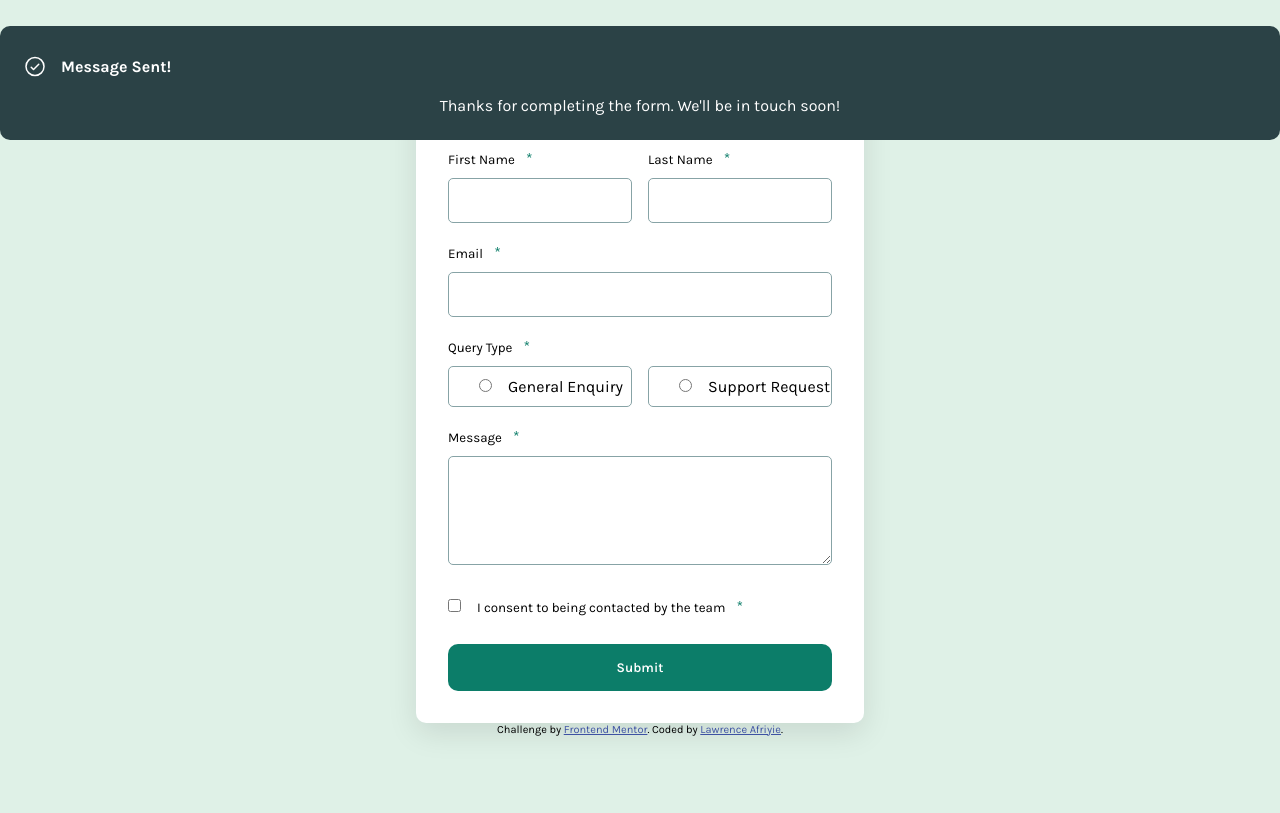
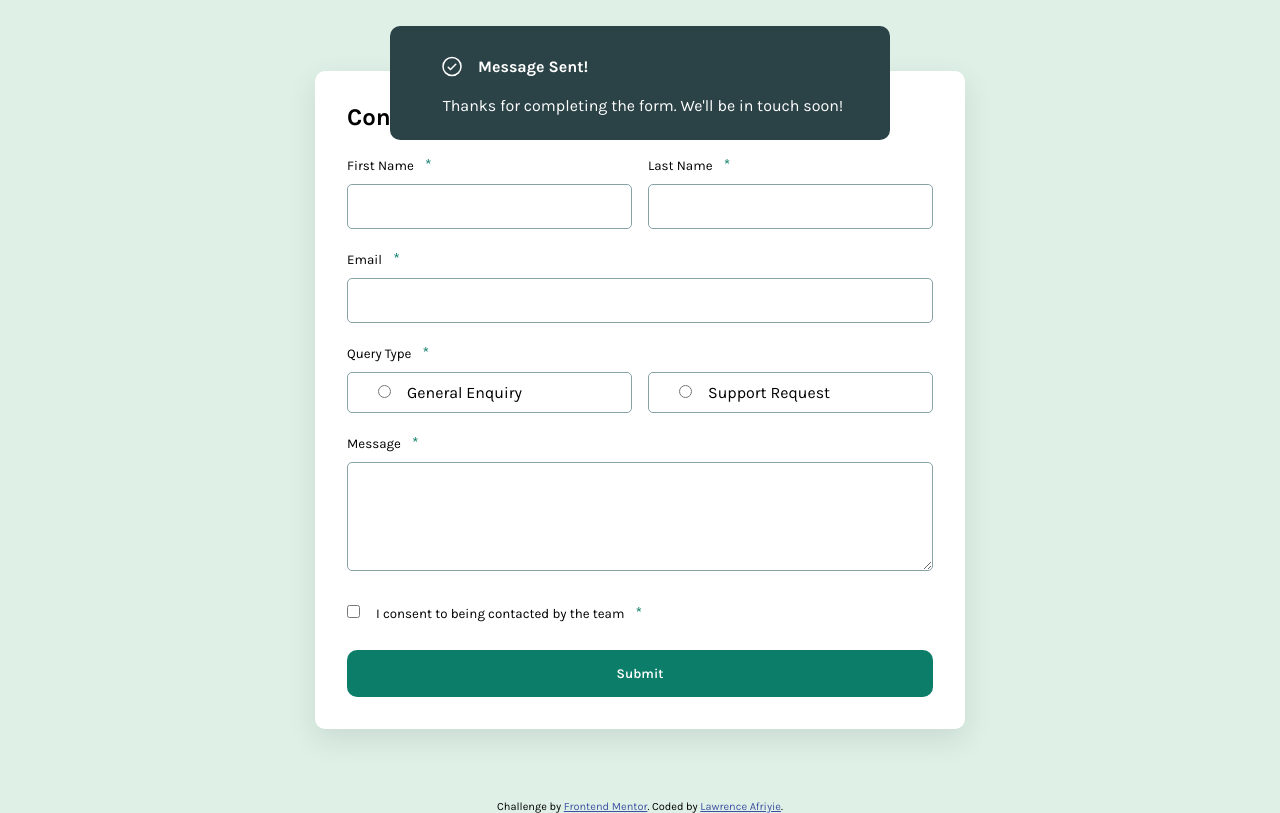
Before and after one commit to LorryAfriyie/contact-form, a React (Vite) app: page / in a window 1280 px wide. Built offline with nearby package versions, Linux system fonts and the light colour scheme.

Commit message:
Form and modal styling
Adjusting form and modal aesthetics.

```diff
--- a/src/App.jsx
+++ b/src/App.jsx
@@ -3,7 +3,10 @@ import { ContactForm } from "./views/ContactForm";
 function App() {
   return (
     <>
-      <ContactForm />
+      <div className="main-container">
+        <ContactForm />
+      </div>
+
       <div className="attribution">
         Challenge by{" "}
         <a href="https://www.frontendmentor.io?ref=challenge">
--- a/src/scss/main.scss
+++ b/src/scss/main.scss
@@ -16,11 +16,13 @@
 
 body {
   background-color: hsl(148, 38%, 91%);
-  height: 100vh;
   padding: 0 20px;
 
-  display: grid;
-  place-items: center;
+  .main-container {
+    display: grid;
+    place-items: center;
+    height: 100vh;
+  }
 
   .attribution {
     font-size: 11px;
--- a/src/scss/modal.scss
+++ b/src/scss/modal.scss
@@ -12,9 +12,10 @@
   .modal-content {
     background-color: hsl(187, 24%, 22%);
     margin: 2% auto;
-    padding: 25px;
+    padding: 25px 10px 25px 1rem;
     width: auto;
     border-radius: 10px;
+    max-width: 500px;
     color: hsl(0, 0%, 100%);
 
     .modal-header {
@@ -23,7 +24,7 @@
 
     .modal-header::before {
       content: url("/images/icon-success-check.svg");
-      padding-right: 1rem;
+      padding: 0 1rem 0 2.25rem;
       position: relative;
       top: 5px;
     }
--- a/src/views/ContactForm.jsx
+++ b/src/views/ContactForm.jsx
@@ -277,6 +277,7 @@ export const ContactForm = () => {
         </form>
       </div>
 
+
       {/* Modal */}
       <Modal show={showModal} />
     </>
```
